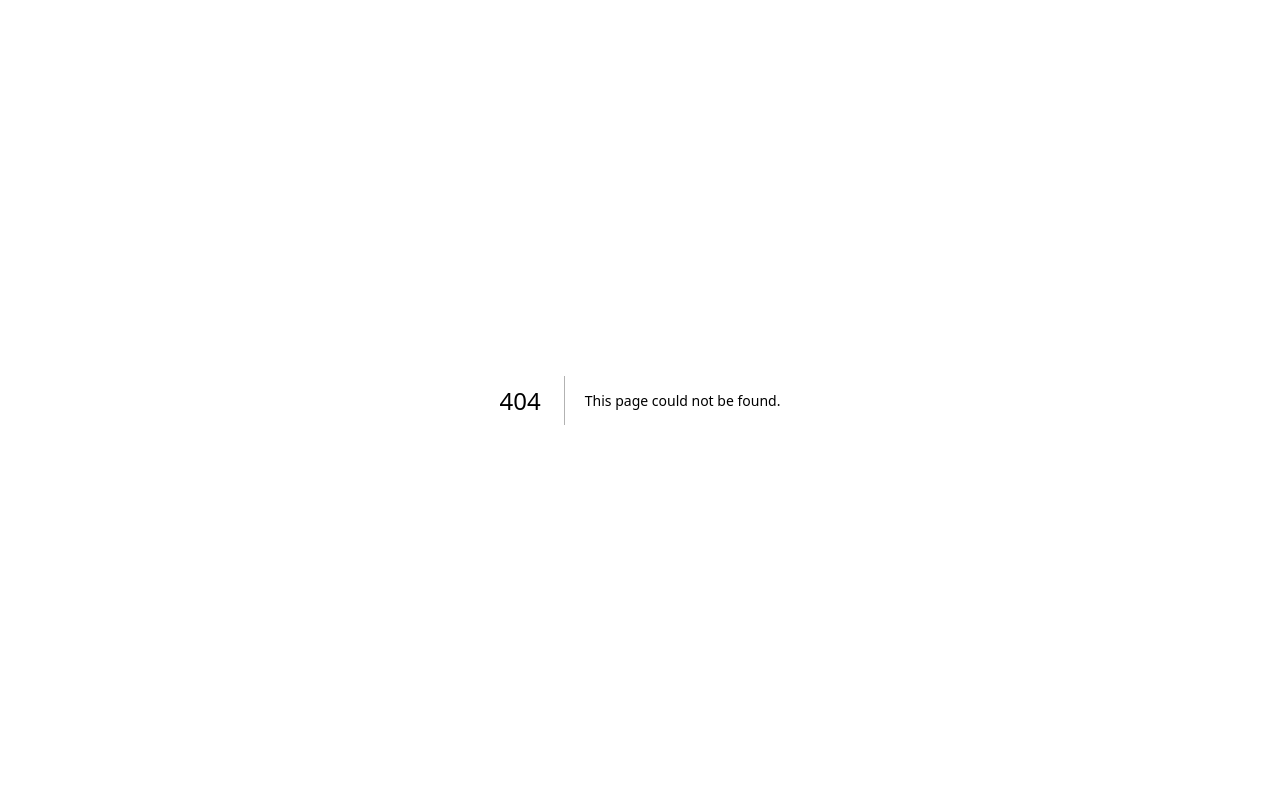
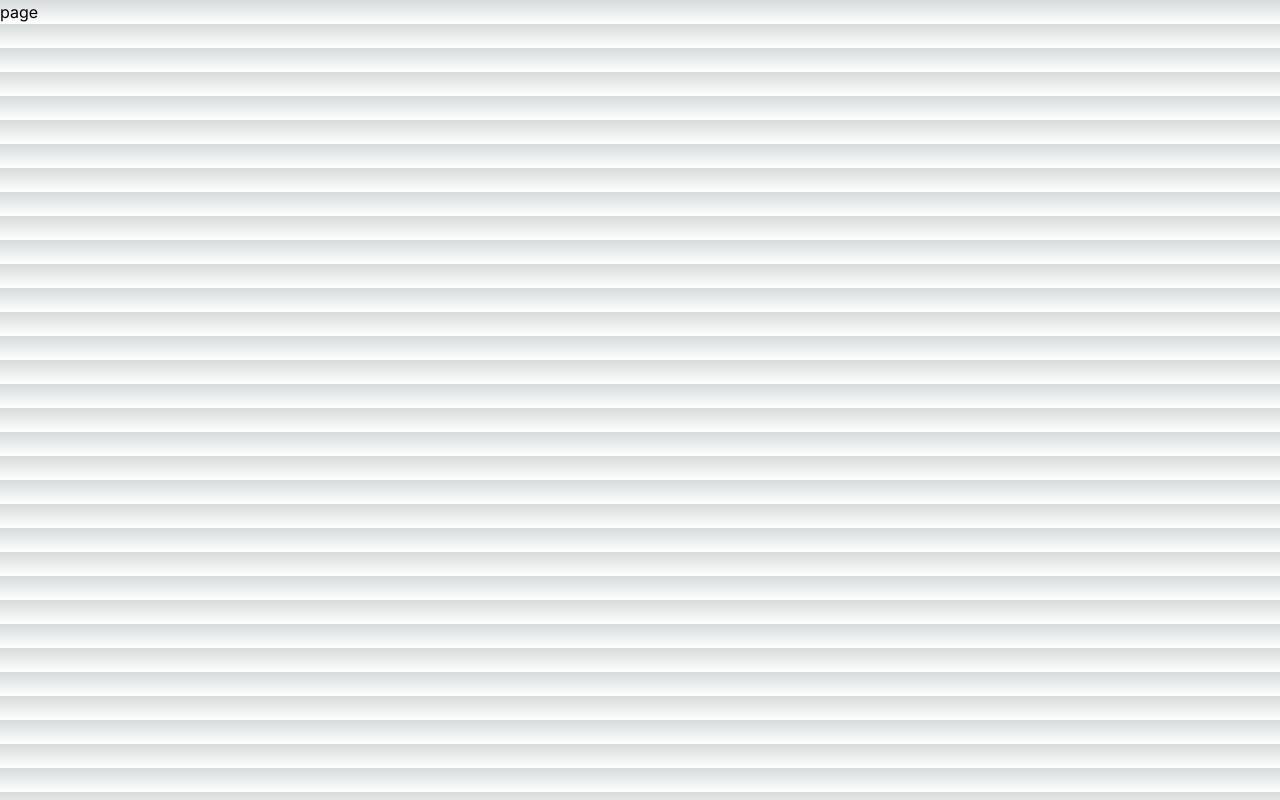
Before and after one commit to RomaSamkov/Next.js-Tutorial, a Next.js app in the folder next-1/: page /users/1 in a window 1280 px wide. Before the commit this address had no page. Built offline with nearby package versions, Linux system fonts and the light colour scheme.

Commit message:
Create page.tsx

```diff
--- /dev/null
+++ b/next-1/app/users/[userId]/page.tsx
@@ -0,0 +1,9 @@
+type Params = {
+  params: {
+    userId: string;
+  };
+};
+
+export default function UserPage({ params: { userId } }: Params) {
+  return <div>page</div>;
+}
```
